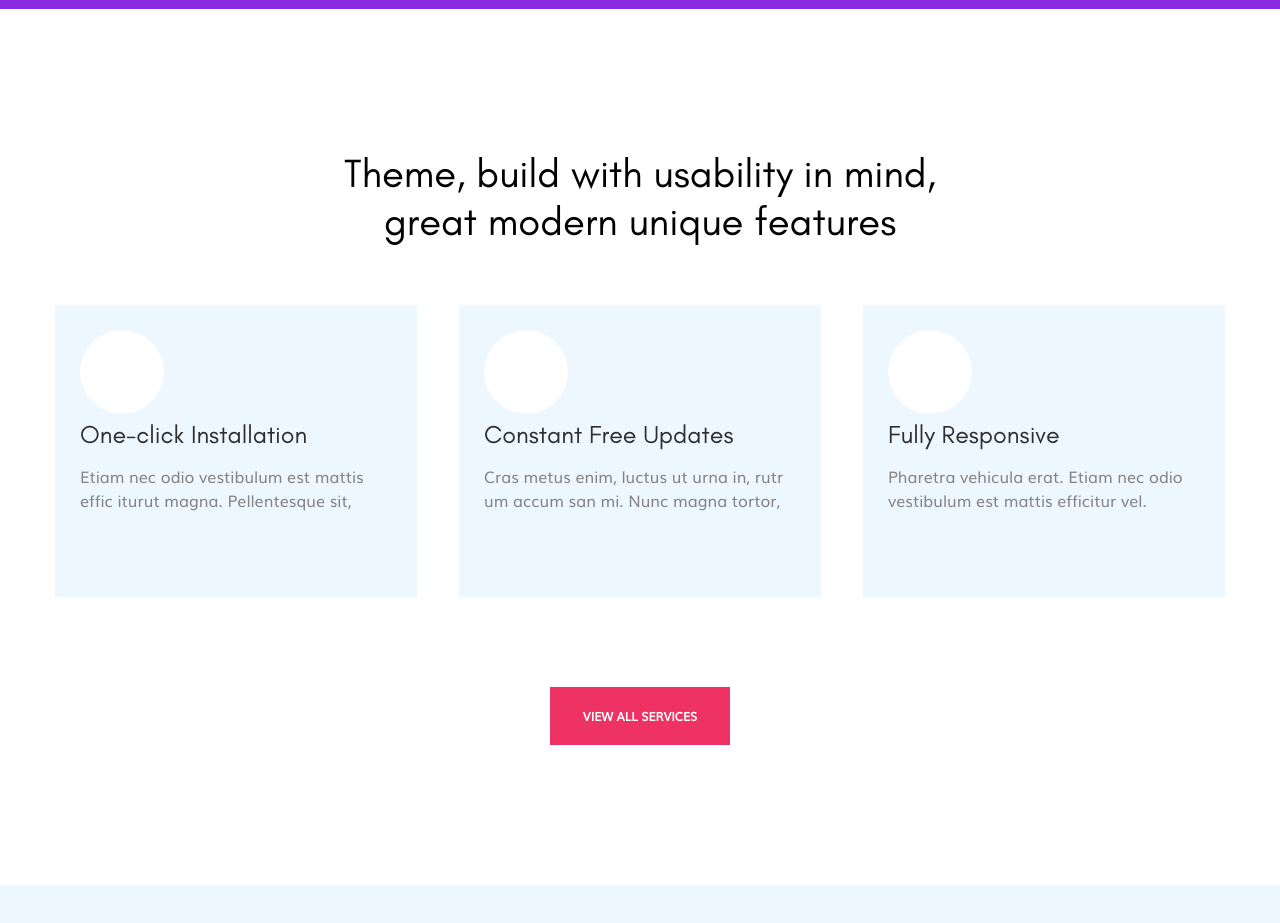
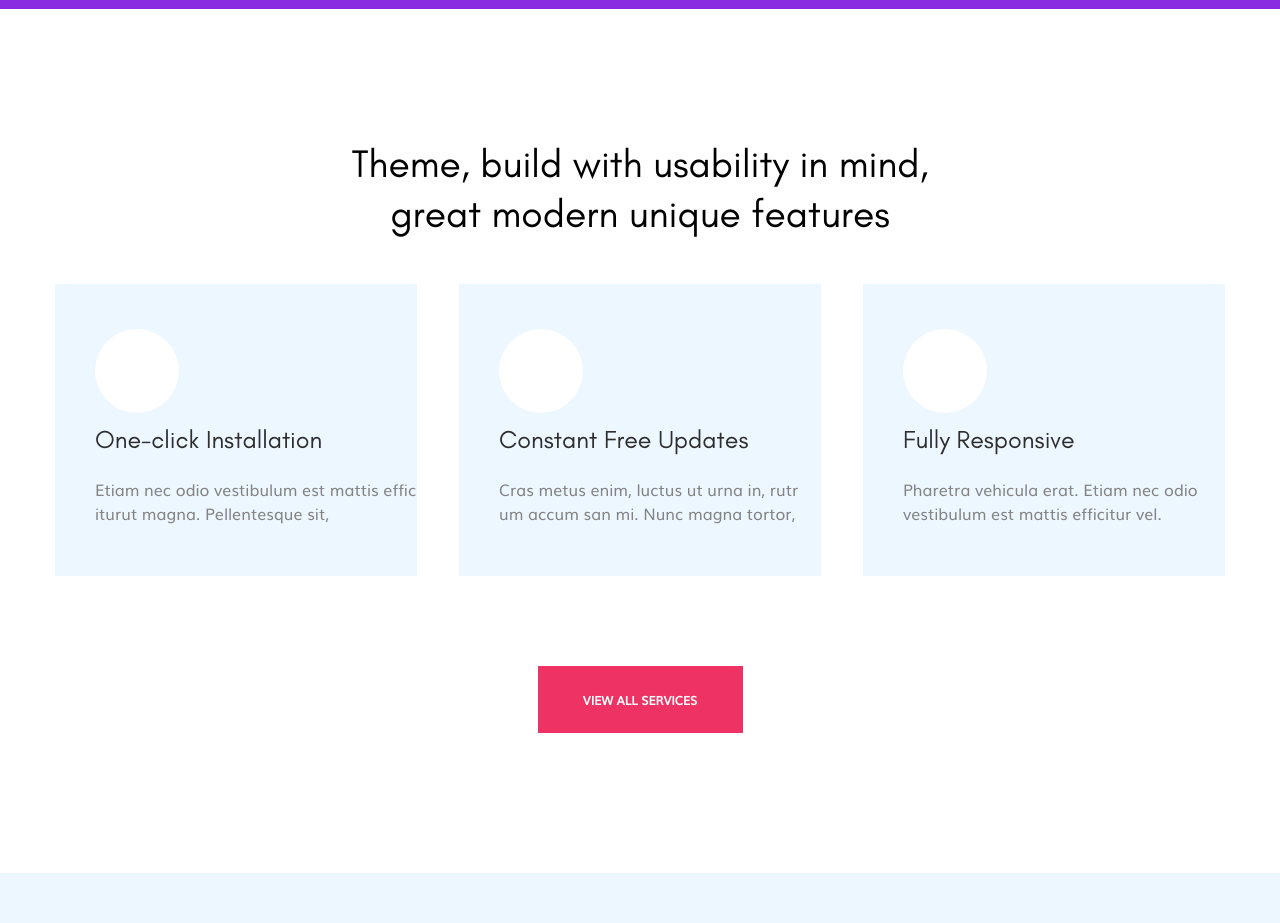
Before and after one commit to ilopachulia/personal-project-html-and-css, a plain HTML site: page index.html in a window 1280 px wide. Shown: the part 1020-1943 px from the top of the page. Drawn offline with Linux system fonts and the light colour scheme; a web font is replaced by a local one.

Commit message:
component 4 is almost done, except icons

```diff
--- a/index.html
+++ b/index.html
@@ -256,7 +256,7 @@
                      </div>
                   </div>
                   <div class="button-services_container">
-                     <button>View All Services</button>
+                     <button id="button-services">View All Services</button>
                   </div>
                </div>
             </div>
--- a/styles folder/component-4.css
+++ b/styles folder/component-4.css
@@ -1,26 +1,27 @@
 .box {
   width: 362px;
   height: 292px;
-  padding: 25px;
+  padding-top: 45px;
+  padding-left: 40px;
   background-color: #edf7ff;
 }
 
 .boxes_container {
-  margin-top: 60px;
+  margin-top: 45px;
   margin-bottom: 90px;
 }
 
-
 .text {
   color: black;
-  font-size: 40px;
+  font-size: 39px;
   text-align: center;
   font-family: "glacial-regular";
+  line-height: 50px;
 }
 
 .box-text {
   color: #2e2e2e;
-  margin-bottom: 15px;
+  margin-bottom: 23px;
   font-family: "glacial-regular";
   font-size: 25px;
   line-height: 30px;
@@ -41,7 +42,7 @@
 }
 
 .services-section {
-  margin-top: 140px;
+  margin-top: 130px;
   margin-bottom: 140px;
 }
 
@@ -50,13 +51,19 @@
   height: 84px;
   border-radius: 50%;
   background-color: #ffffff;
+  margin-bottom: 11px;
 }
 
 .box:hover > .circle {
   background-color: #ee3364;
 }
 
-
 .box:hover {
   border: 2px solid #ee3364;
 }
+
+
+#button-services {
+  width: 205px;
+  height: 67px;
+}
```
